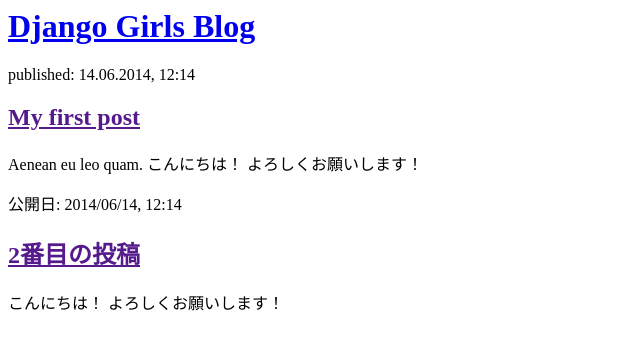
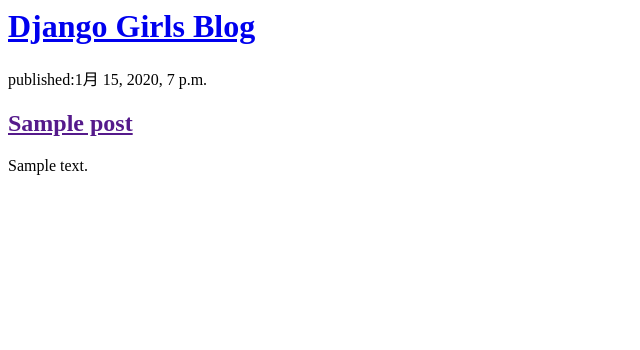
Before and after one commit to ka-kuna/my-firsrt-blog, a Django app: page / in a window 1280 px wide. Shown: the top 350 px of the page, without its empty margins (0-640 px from the left). Run offline with Django 3.2, Linux system fonts and the light colour scheme; tables that the repository leaves empty hold one stand-in row (values such as "Sample post").

Commit message:
Modified templates to display posts from databese

```diff
--- a/blog/templates/blog/post_list.html
+++ b/blog/templates/blog/post_list.html
@@ -1,22 +1,22 @@
 <html>
+
 <head>
     <title>Django Girls blog</title>
 </head>
+
 <body>
     <div>
         <h1><a href="/">Django Girls Blog</a></h1>
     </div>
+    {% for post in posts%}
+    <div>
+        <p>published:{{post.published_date}}</p>
+        <h2><a href="">{{post.title}}</a></h2>
+        <p>{{post.text|linebreaksbr}}</p>
+    </div>
+        {%endfor%}
 
-        <div>
-            <p>published: 14.06.2014, 12:14</p>
-            <h2><a href="">My first post</a></h2>
-            <p>Aenean eu leo quam. こんにちは！ よろしくお願いします！ </p>
-        </div>
 
-        <div>
-            <p>公開日: 2014/06/14, 12:14</p>
-            <h2><a href="">2番目の投稿</a></h2>
-            <p> こんにちは！ よろしくお願いします！ </p>
-        </div>
 </body>
+
 </html>
--- a/blog/views.py
+++ b/blog/views.py
@@ -1,5 +1,8 @@
 from django.shortcuts import render
+from .models import Post
+from django.utils import timezone
 
 # Create your views here.
 def post_list(request):
-    return render(request,'blog/post_list.html',{})
+    posts = Post.objects.filter(published_date__lte=timezone.now()).order_by('published_date')
+    return render(request,'blog/post_list.html',{'posts':posts})
```
Lines whose indentation alone changed are shown as unchanged.
